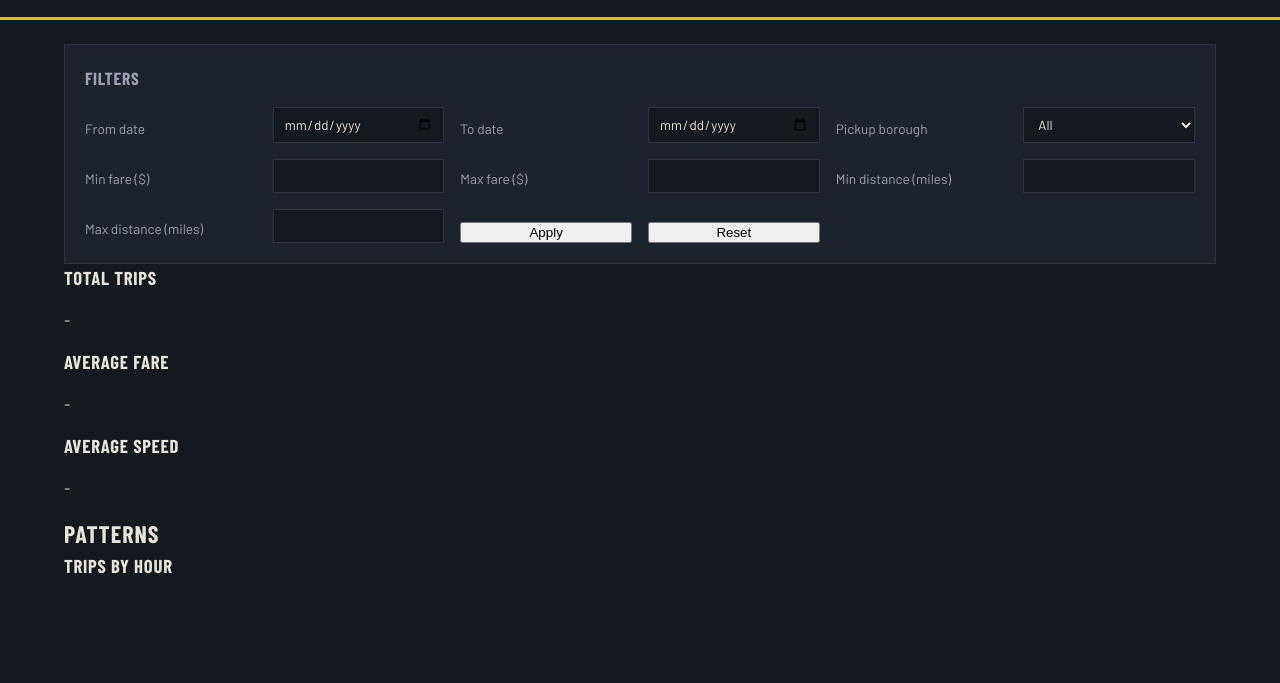
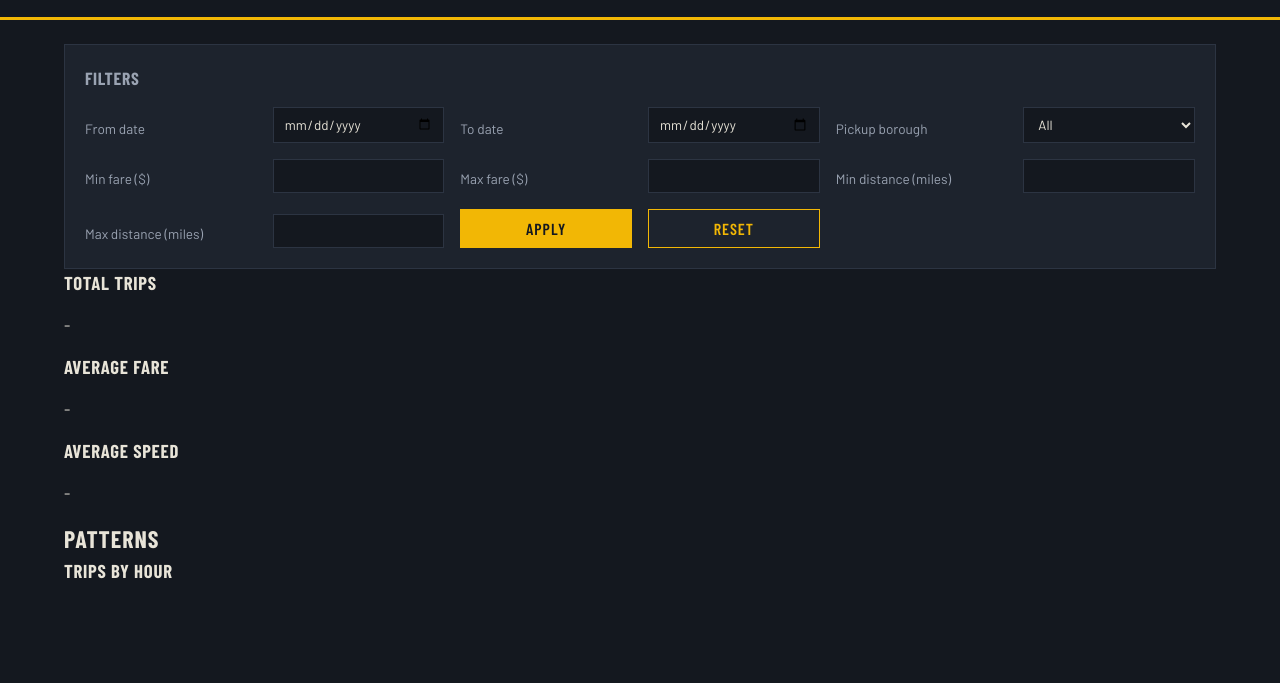
Before and after one commit to gunnogere/Team4C1_Summative_Urban_Mobility_Data_Explorer, a plain HTML site: page frontend/index.html in a window 1280 px wide. Shown: the part 117-800 px from the top of the page. Drawn offline with nearby package versions, Linux system fonts and the light colour scheme.

Commit message:
style filter buttons

```diff
--- a/frontend/style.css
+++ b/frontend/style.css
@@ -89,3 +89,25 @@ input:focus,
 select:focus {
     outline: 2px solid var(--taxi);
 }
+
+/* buttons: Apply is the main action, Reset is quieter */
+button {
+    padding: 9px 14px;
+    font-family: "Barlow Condensed", sans-serif;
+    font-size: 1rem;
+    text-transform: uppercase;
+    letter-spacing: 0.06em;
+    cursor: pointer;
+    border: 1px solid var(--taxi);
+    background: transparent;
+    color: var(--taxi);
+}
+
+#apply-btn {
+    background: var(--taxi);
+    color: var(--night);
+}
+
+button:hover {
+    opacity: 0.85;
+}
```
